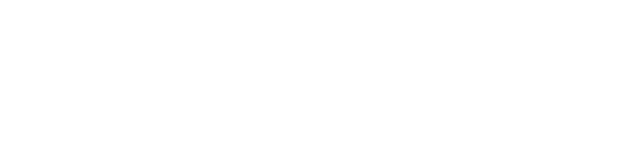
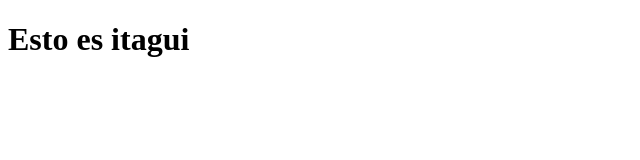
Before and after one commit to julian90julian/Colombia, a plain HTML site: page index.html in a window 1280 px wide. Shown: the whole page, without its empty margins (0-640 px from the left). Drawn offline with Linux system fonts and the light colour scheme.

```diff
--- a/css/style.css
+++ b/css/style.css
@@ -0,0 +1,9 @@
+:root{
+    --bg-primary:red;
+    --text-primary:yellow;
+    --bg-primary:#3344ff;
+    --text-primary:#fff;
+}
+.content{
+    height: 0px;
+}
--- a/index.html
+++ b/index.html
@@ -8,6 +8,7 @@
 </head>
 <body>
     <div class="content">
+        <h1>Esto es itagui</h1>
 
     </div>
 </body>
```
